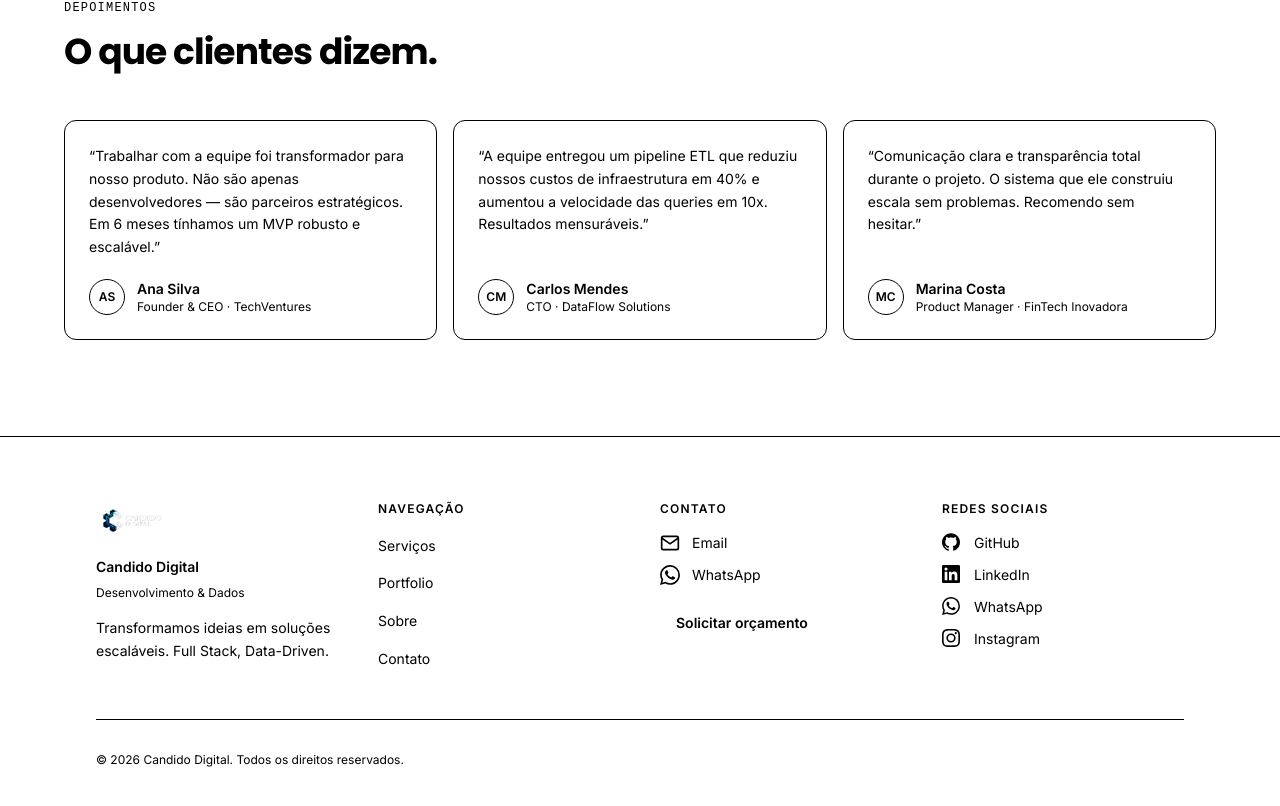
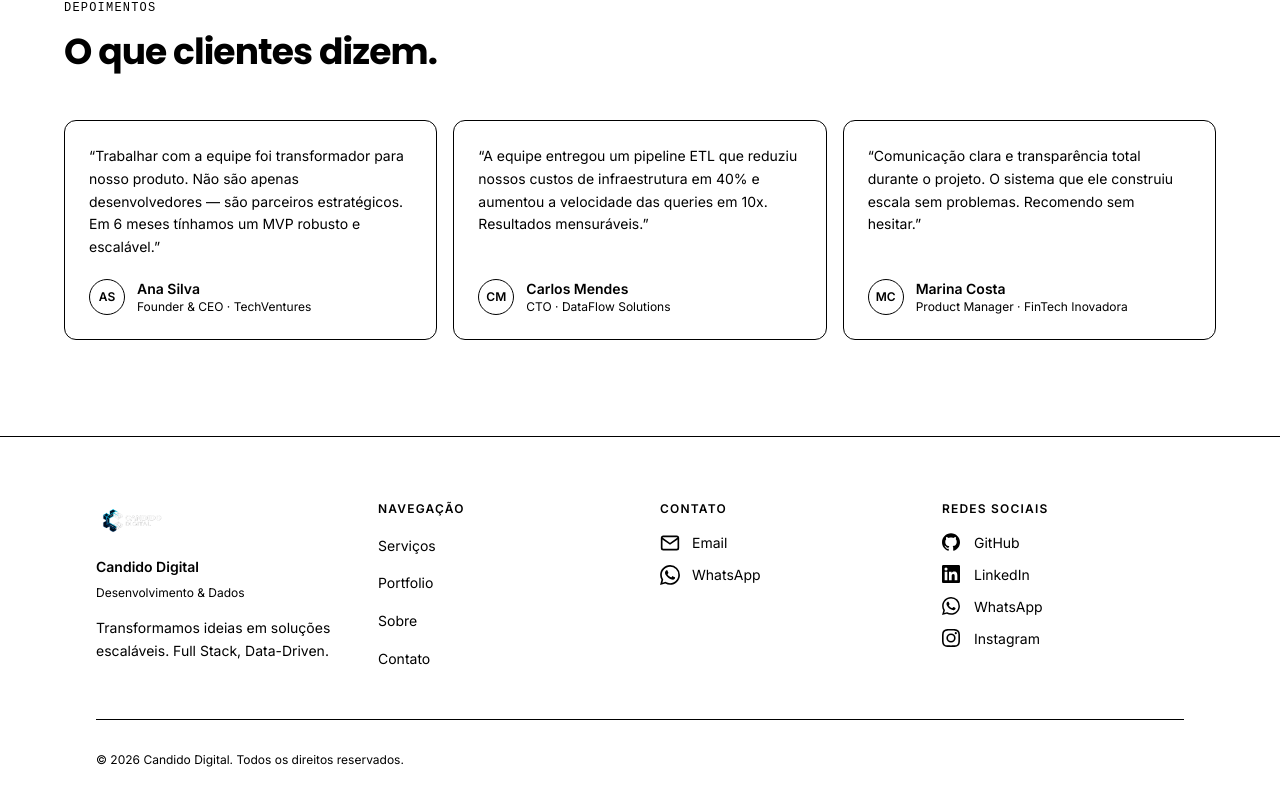
Before and after one commit to diegoscs/site_dscs, a Next.js app: page / in a window 1280 px wide. Shown: the part 2072-2878 px from the top of the page. Built offline with nearby package versions, Linux system fonts and the light colour scheme.

Commit message:
Remove request quote button from footer

```diff
--- a/src/components/layout/Footer.tsx
+++ b/src/components/layout/Footer.tsx
@@ -116,14 +116,6 @@ export default function Footer() {
                   <span>WhatsApp</span>
                 </a>
               </li>
-              <li className="pt-2">
-                <Link
-                  href="/orcamento"
-                  className="inline-flex items-center gap-2 px-4 py-2 rounded-md text-sm font-semibold bg-[var(--color-text-dark)] text-[var(--color-bg-dark)] hover:bg-white transition-colors"
-                >
-                  Solicitar orçamento
-                </Link>
-              </li>
             </ul>
           </div>
 
```
